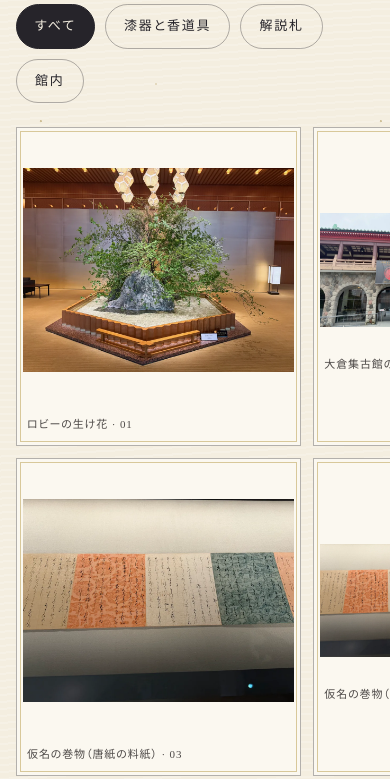
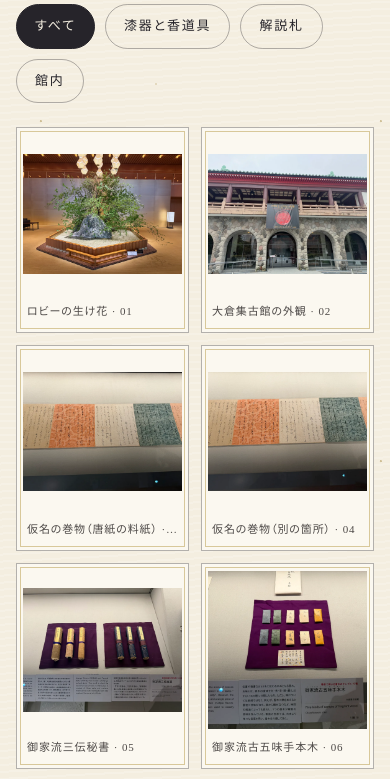
Before and after one commit to usagi7777777/mitsui-museum-2026, a plain HTML site: page stories/okura-museum-2026-06-21.html in a window 390 px wide. Shown: the part 5040-5819 px from the top of the page. Drawn offline with Linux system fonts and the light colour scheme.

Commit message:
スマホ幅で長いキャプションが列幅を押し広げないように
Co-Authored-By: Claude Fable 5.1 <noreply@anthropic.com>

```diff
--- a/styles.css
+++ b/styles.css
@@ -166,7 +166,7 @@ h2{font-size:clamp(24px,2.6vw,34px)}
 .essay-text blockquote{margin:40px 0 0;padding:26px 0 26px 28px;border-left:2px solid var(--kin);font-size:19px;line-height:2.1}
 
 .highlights{padding:84px 0}
-.highlight-grid{display:grid;grid-template-columns:repeat(3,1fr);gap:28px 24px}
+.highlight-grid{display:grid;grid-template-columns:repeat(3,minmax(0,1fr));gap:28px 24px}
 .highlight-card{transition:transform .4s var(--ease)}
 .highlight-card:hover{transform:translateY(-4px)}
 .highlight-media{position:relative;padding:8px;background:var(--paper-light);border:1px solid var(--line-strong);margin-bottom:14px}
@@ -188,8 +188,8 @@ h2{font-size:clamp(24px,2.6vw,34px)}
 .gallery-topline p{font-size:13px;letter-spacing:.24em;color:var(--mute)}
 .gallery-topline #photoCount{font-family:var(--latin);font-style:italic;font-size:30px;color:var(--kin);margin-right:6px}
 .gallery-filters{margin:0}
-.gallery-grid{display:grid;grid-template-columns:repeat(4,1fr);gap:18px}
-.gallery-tile{position:relative;text-align:left;background:var(--paper-light);border:1px solid var(--line-strong);padding:6px;transition:transform .35s var(--ease),box-shadow .35s var(--ease)}
+.gallery-grid{display:grid;grid-template-columns:repeat(4,minmax(0,1fr));gap:18px}
+.gallery-tile{position:relative;min-width:0;text-align:left;background:var(--paper-light);border:1px solid var(--line-strong);padding:6px;transition:transform .35s var(--ease),box-shadow .35s var(--ease)}
 .gallery-tile::before{content:"";position:absolute;inset:3px;border:1px solid var(--kin-light);pointer-events:none;z-index:1}
 .gallery-tile img{aspect-ratio:3/4;object-fit:cover;width:100%}
 .gallery-tile:hover{transform:translateY(-3px);box-shadow:0 20px 36px -26px rgba(38,36,42,.6)}
@@ -229,7 +229,7 @@ h2{font-size:clamp(24px,2.6vw,34px)}
   .home-hero,.article-hero{grid-template-columns:1fr 1fr}
   .hero-epigraph{display:none}
   .highlight-grid{grid-template-columns:repeat(2,1fr)}
-  .gallery-grid{grid-template-columns:repeat(3,1fr)}
+  .gallery-grid{grid-template-columns:repeat(3,minmax(0,1fr))}
   .story-card{grid-template-columns:260px 1fr}
   .intro-section,.essay-inner{grid-template-columns:1fr}
   .essay-aside{flex-direction:row;align-items:center}
@@ -255,9 +255,9 @@ h2{font-size:clamp(24px,2.6vw,34px)}
   .story-card{grid-template-columns:1fr}
   .story-card-image{padding:18px 18px 0 24px}
   .story-card-copy{padding:24px 22px 24px 26px}
-  .highlight-grid{grid-template-columns:1fr 1fr;gap:18px 14px}
+  .highlight-grid{grid-template-columns:repeat(2,minmax(0,1fr));gap:18px 14px}
   .highlight-title{font-size:15px}
-  .gallery-grid{grid-template-columns:repeat(2,1fr);gap:12px}
+  .gallery-grid{grid-template-columns:repeat(2,minmax(0,1fr));gap:12px}
   .essay-section,.highlights,.quiet-interlude,.gallery-section{padding:56px 0}
   .essay-text p{font-size:15px}
   .next-section{grid-template-columns:1fr;gap:16px}
```
